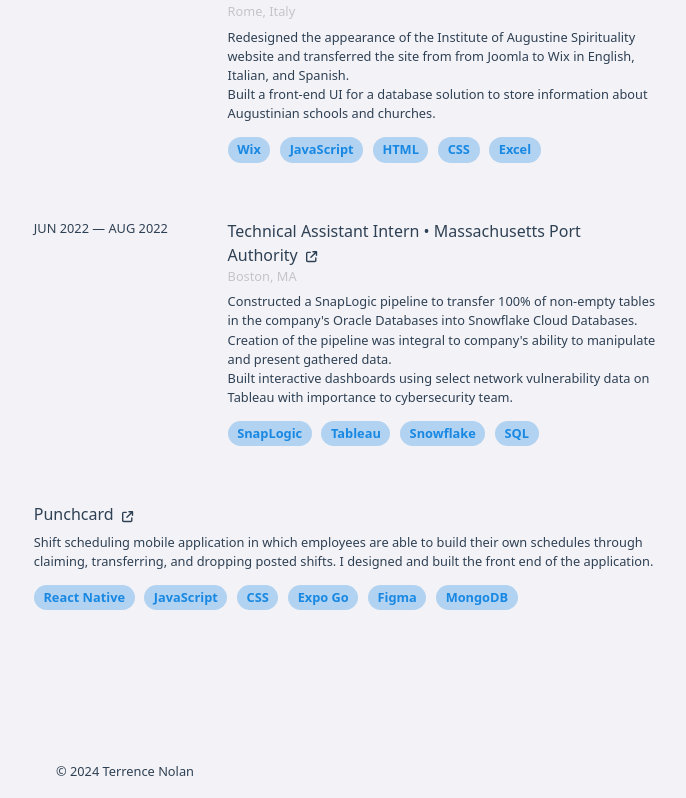
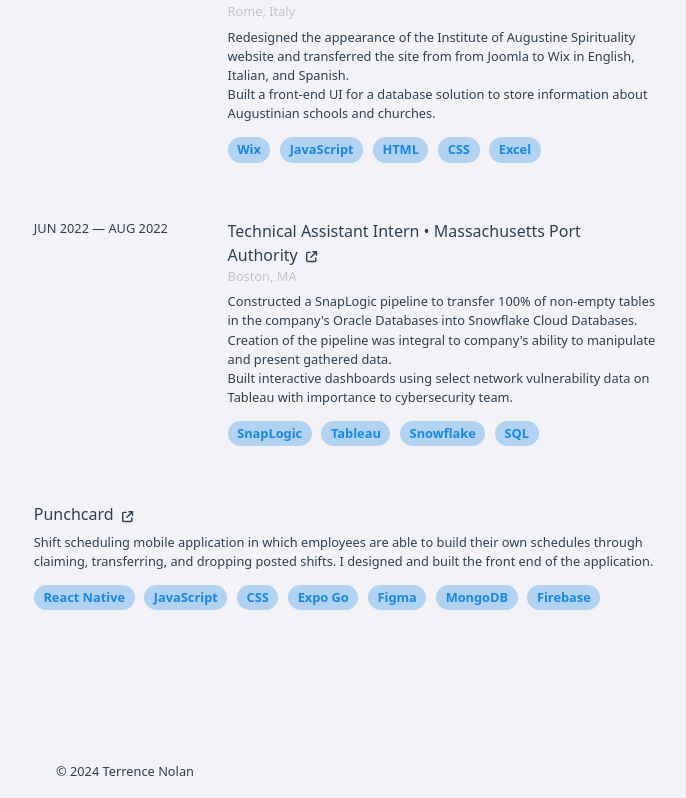
Before and after one commit to terrence-nolan/terrence-nolan, a React (Create React App) app: page / in a window 1280 px wide. Shown: the part 821-1619 px from the top of the page, without its empty margins (515-1201 px from the left). Built offline with nearby package versions, Linux system fonts and the light colour scheme.

Commit message:
add firebase to punchcard skills

```diff
--- a/src/pages/ProjectsPage/ProjectsPage.js
+++ b/src/pages/ProjectsPage/ProjectsPage.js
@@ -13,7 +13,7 @@
         };
     }, [])
 
-    const punchcardSkills = ["React Native", "JavaScript", "CSS", "Expo Go", "Figma", "MongoDB"]
+    const punchcardSkills = ["React Native", "JavaScript", "CSS", "Expo Go", "Figma", "MongoDB", "Firebase"]
 
     return (
         <section className={styles.projectsMain}>
```
